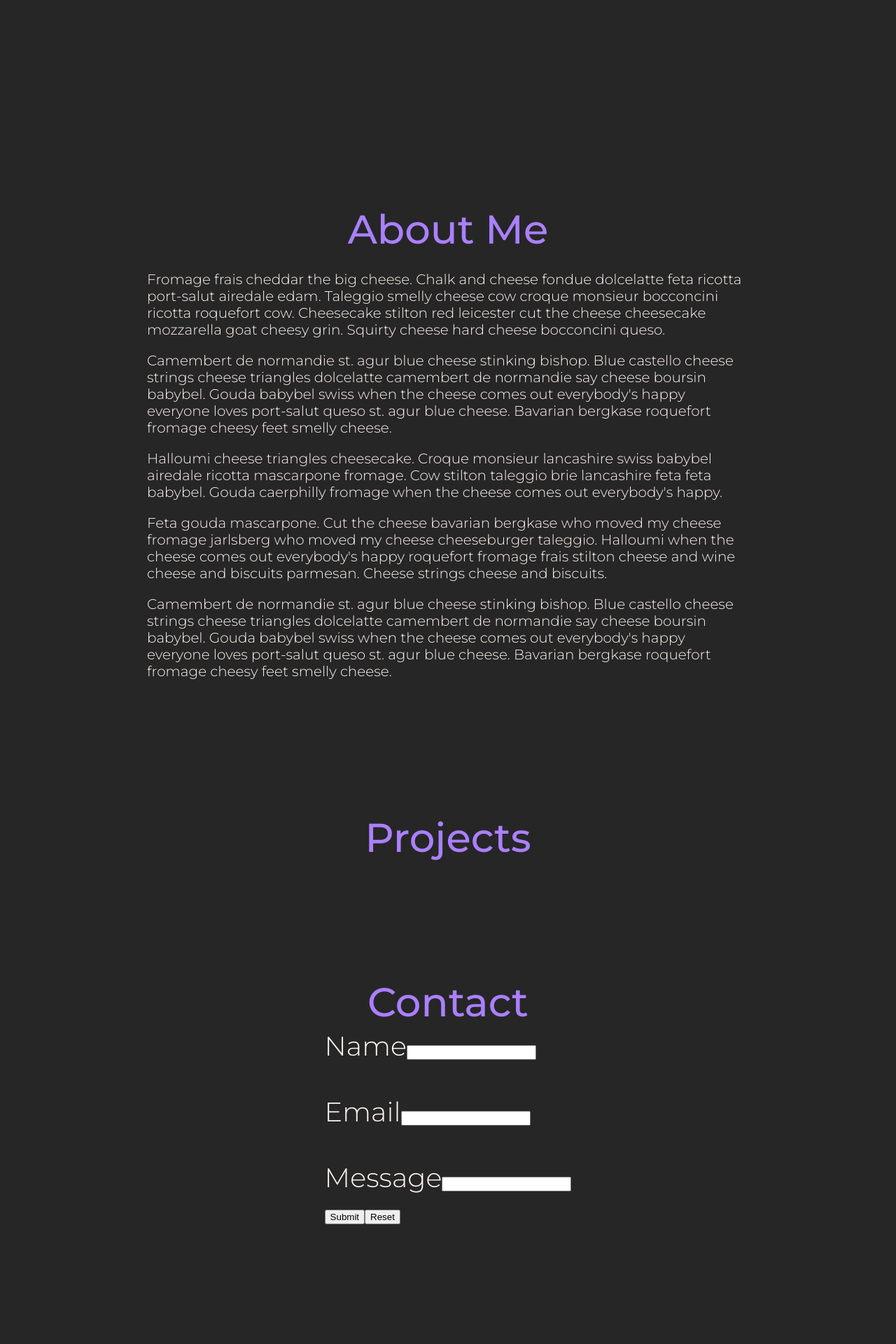
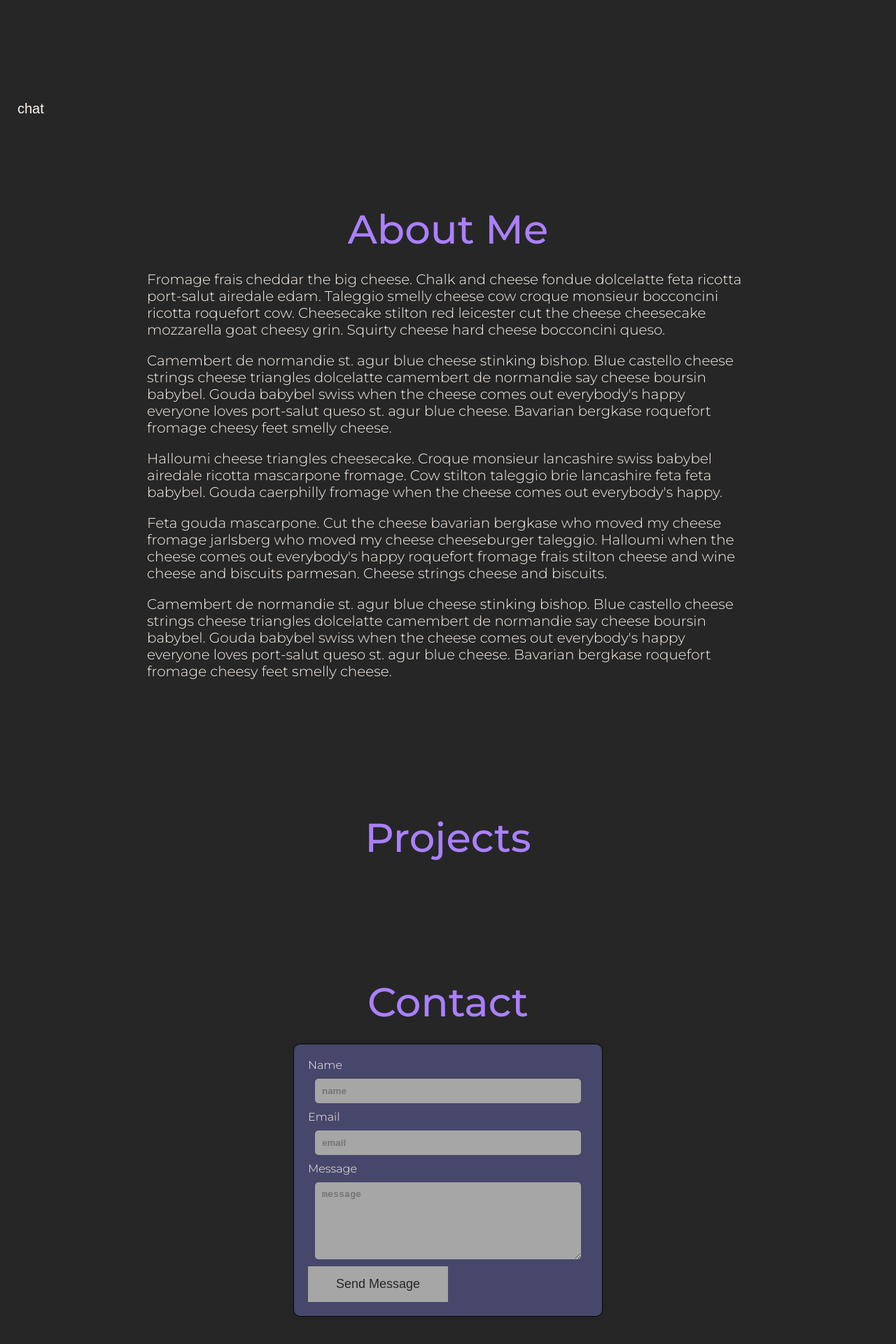
Before and after one commit to FemputerCodes/website-portfolio, a React (Create React App) app: page / in a window 1280 px wide. Shown: the part 608-2528 px from the top of the page at 70% size. Before the commit the page ends 2421 px from the top, so only its background shows below. Built offline with nearby package versions, Linux system fonts and the light colour scheme.

Commit message:
add easy implementation to minimize and maximize chatbot

```diff
--- a/src/App.css
+++ b/src/App.css
@@ -3,6 +3,7 @@
   --black: #080808;
   --white: #fff5ee;
   --darkgray: #262626;
+  --lightgray: #a3a3c2;
   --blueviolet: #aa80ff;
 
   --font-family: "Montserrat", sans-serif;
--- a/src/App.js
+++ b/src/App.js
@@ -4,7 +4,7 @@ import Home from "./pages/Home";
 import About from "./pages/About";
 import Projects from "./pages/Projects";
 import Contact from "./pages/Contact";
-// import Chatbot from "./components/Chatbot";
+import Chatbot from "./components/Chatbot";
 
 function App() {
   return (
@@ -23,6 +23,7 @@ function App() {
         <section id="contact">
           <Contact />
         </section>
+        <Chatbot />
       </main>
     </div>
   );
--- a/src/components/Chatbot.js
+++ b/src/components/Chatbot.js
@@ -9,7 +9,13 @@ function Chatbot() {
   };
 
   return (
-    <button className="chatbot" onClick={toggleChatbot}>
+    <button
+      className="chatbot-button"
+      aria-label="Chatbot Button"
+      onClick={toggleChatbot}
+    >
+      {" "}
+      chat
       <iframe
         id={openBot ? "open" : "close"}
         title="DialogFlow ChatBot"
--- a/src/components/Form.js
+++ b/src/components/Form.js
@@ -1,28 +1,45 @@
-import React from "react";
+import React, { useState } from "react";
 import "../styles/Form.css";
 
 function Form() {
+  const [result, setResult] = useState("");
+
+  const onSubmit = async (event) => {
+    event.preventDefault();
+    setResult("Sending...");
+    const formData = new FormData(event.target);
+
+    formData.append("access_key", "1a20f20a-fdc9-40e3-87d0-4b65e59dc988");
+
+    const response = await fetch("https://api.web3forms.com/submit", {
+      method: "POST",
+      body: formData,
+    });
+
+    const data = await response.json();
+
+    if (data.success) {
+      setResult("Form Submitted Successfully");
+      event.target.reset();
+    } else {
+      console.log("Error", data);
+      setResult(data.message);
+    }
+  };
+
   return (
     <div className="form-container">
-      <form action="/submit">
-        <div>
-          <label for="name">Name</label>
-          <input type="text" id="name" name="name" />
-        </div>
-        <br />
-        <div>
-          <label for="email">Email</label>
-          <input type="email" id="email" name="email" />
-        </div>
-        <br />
-        <div>
-          <label for="message">Message</label>
-          <input type="text" id="message" name="message" />
-        </div>
-        <div className="button">
-          <input class="submit" type="submit" value="Submit" />
-          <input class="reset" type="reset" value="Reset" />
-        </div>
+      <form onSubmit={onSubmit}>
+        <label htmlFor="name">Name</label>
+        <input type="text" name="name" placeholder="name" required />
+        <label htmlFor="email">Email</label>
+        <input type="email" name="email" placeholder="email" required />
+        <label htmlFor="message">Message</label>
+        <textarea rows="6" name="message" placeholder="message" required />
+        <button className="submit" type="submit">
+          Send Message
+        </button>
+        <span style={{ fontSize: "14px" }}>{result}</span>
       </form>
     </div>
   );
--- a/src/styles/Chatbot.css
+++ b/src/styles/Chatbot.css
@@ -1,8 +1,34 @@
-iframe {
-  position: absolute;
+.chatbot-button {
+  position: fixed;
+  bottom: 0px;
+  left: 0px;
+  background-color: transparent;
+  border: none;
+  color: var(--white);
+  font-size: 20px;
+  cursor: pointer;
+  text-decoration: none;
+  margin: 25px;
+  padding: 0px;
+}
+
+.chatbot-button:hover {
+  background-color: var(--white);
+  color: var(--black);
+  margin: 15px;
+  padding: 10px;
+  border-radius: 50px;
+}
+
+iframe#open {
+  position: fixed;
   bottom: 10px;
   right: 10px;
   border: 1px solid var(--black);
   border-radius: 10px;
   box-shadow: 0 0 10px rgba(0, 0, 0, 0.1);
 }
+
+iframe#close {
+  display: none;
+}
--- a/src/styles/Form.css
+++ b/src/styles/Form.css
@@ -1,40 +1,42 @@
-/* .form-container {
+.form-container {
+  background-color: #47476b;
+  border: 1px solid var(--black);
+  border-radius: 10px;
+  box-shadow: 0 0 10px rgba(0, 0, 0, 0.1);
+  margin: 20px;
+  padding: 20px;
+}
+form {
+  display: flex;
+  flex-direction: column;
+  justify-content: center;
+  width: 400px;
+}
+
+form label {
+  font-size: 16px;
+}
+
+form input,
+form textarea {
+  color: var(--darkgray);
+  background-color: #a6a6a6;
+  font-weight: bold;
+  border-radius: 5px;
+  border: 0px;
+  padding: 10px;
+  margin: 10px;
+}
+
+form .submit {
+  background-color: #a6a6a6;
+  border: none;
+  color: var(--darkgray);
   display: flex;
   justify-content: center;
-} */
-
-/* form {
-  border: 1px solid var(--black);
-  border-radius: 10px;
-  margin: 10px;
+  align-items: center;
+  font-size: 18px;
+  margin-right: 2.55px;
   padding: 15px;
-} */
-
-/* form label {
-  font-size: 18px;
-  margin: 10px;
-} */
-
-/* form input {
-  margin: 0;
-} */
-
-/* form .submit {
-  background-color: var(--white);
-  border: 1px solid var(--black);
-  color: var(--black);
-  font-size: 18px;
-  margin: 2px;
-  padding: 15px;
-  width: 48%;
-} */
-
-/* form .reset {
-  background-color: var(--white);
-  border: 1px solid var(--black);
-  color: var(--black);
-  font-size: 18px;
-  margin: 2px;
-  padding: 15px;
-  width: 48%;
-} */
+  width: 50%;
+}
```
Also changed, not shown: 1 other file (tests, documents, lock files or other folders).
